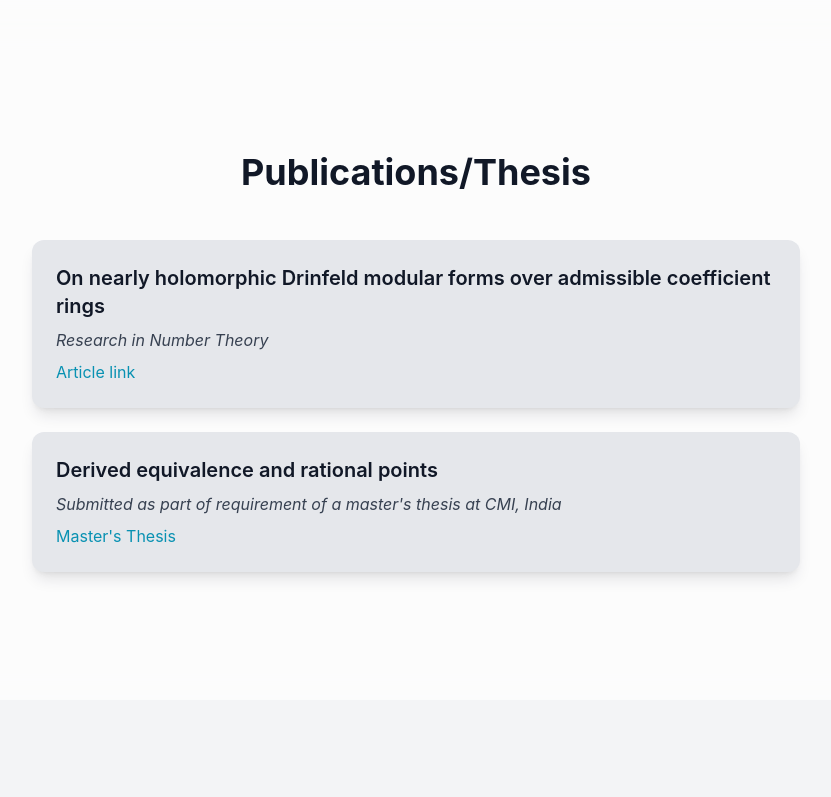
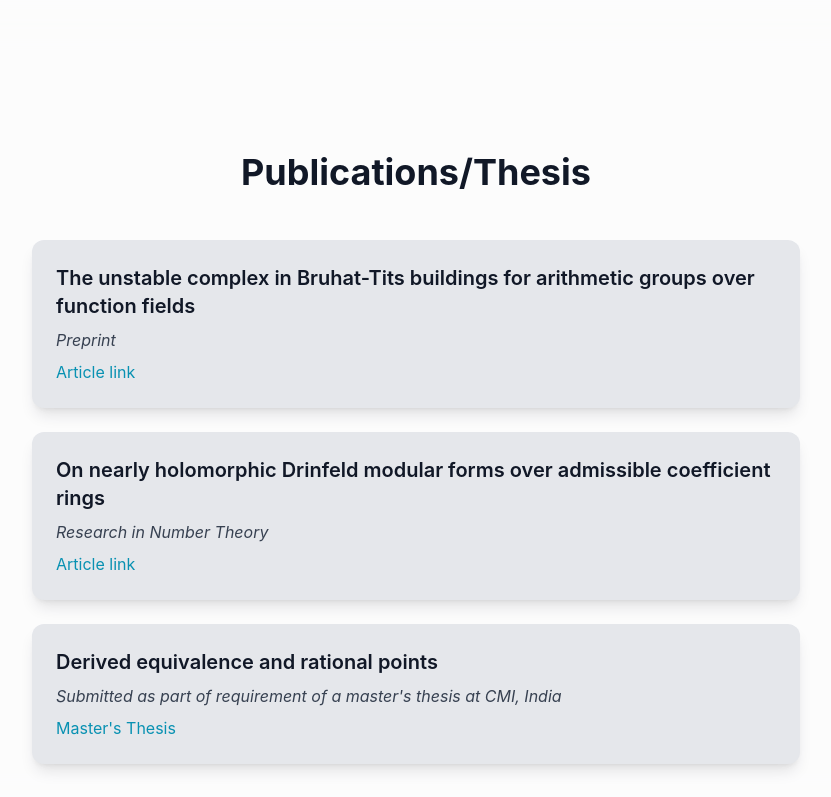
Before and after one commit to sriram-chinthalagiri/webpage, a React (Vite) app: page / in a window 1280 px wide. Shown: the part 509-1306 px from the top of the page, without its empty margins (224-1055 px from the left). Built offline with nearby package versions, Linux system fonts and the light colour scheme.

Commit message:
Update App.jsx

```diff
--- a/src/App.jsx
+++ b/src/App.jsx
@@ -76,6 +76,16 @@ const App = () => {
             <ul className="space-y-6">
               {/* Publication Item 1 */}
               <li className="bg-gray-200 p-6 rounded-xl shadow-lg">
+                <h3 className="text-xl font-semibold mb-2">The unstable complex in Bruhat-Tits buildings for arithmetic groups over function fields</h3>
+                <p className="text-gray-700 italic mb-2"> Preprint</p>
+                <p className="text-gray-700">
+                  <a href="https://arxiv.org/abs/2603.09754v2" target="_blank" rel="noopener noreferrer" className="text-cyan-600 hover:text-cyan-500">
+                    Article link
+                  </a>
+                </p>
+              </li>
+              {/* Publication Item 2 */}
+              <li className="bg-gray-200 p-6 rounded-xl shadow-lg">
                 <h3 className="text-xl font-semibold mb-2">On nearly holomorphic Drinfeld modular forms over admissible coefficient rings</h3>
                 <p className="text-gray-700 italic mb-2">Research in Number Theory</p>
                 <p className="text-gray-700">
@@ -84,7 +94,7 @@ const App = () => {
                   </a>
                 </p>
               </li>
-              {/* Publication Item 2 */}
+              {/* Publication Item 3 */}
               <li className="bg-gray-200 p-6 rounded-xl shadow-lg">
                 <h3 className="text-xl font-semibold mb-2">Derived equivalence and rational points</h3>
                 <p className="text-gray-700 italic mb-2">Submitted as part of requirement of a master's thesis at CMI, India</p>
```
